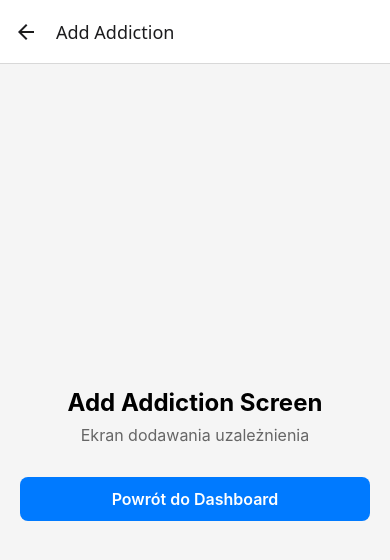
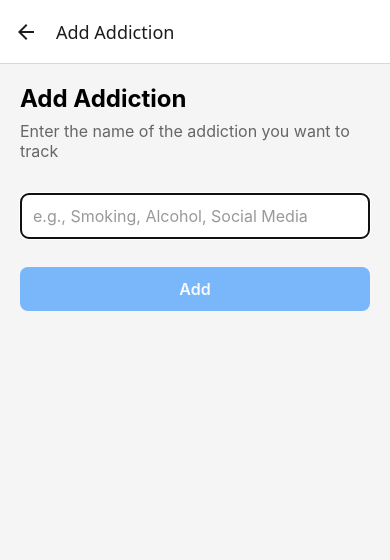
Before and after one commit to PiotrO9/Streakly, a React Native app in the folder mobile/: screen /AddAddiction in a window 390 px wide. Shown: the top 560 px of the page. Built offline with nearby package versions, Linux system fonts and the light colour scheme.

Commit message:
feat(screen): add addiction screen UI skeleton

```diff
--- a/mobile/src/screens/addiction/AddAddictionScreen.tsx
+++ b/mobile/src/screens/addiction/AddAddictionScreen.tsx
@@ -1,22 +1,57 @@
+import { useState } from 'react';
 import { StyleSheet, Text, View } from 'react-native';
 
 import type { RootStackNavigationProp } from '@/app/navigation/types';
 import { Button } from '@/components/ui/Button';
+import { Input } from '@/components/ui/Input';
 import { COLORS } from '@/constants/colors';
 import { useNavigation } from '@react-navigation/native';
 
+/**
+ * Add Addiction screen - UI skeleton for adding a new addiction
+ * Minimal implementation without validation or persistence logic
+ */
 export function AddAddictionScreen() {
   const navigation = useNavigation<RootStackNavigationProp<'AddAddiction'>>();
+  const [addictionName, setAddictionName] = useState('');
 
   function handleGoBack() {
     navigation.goBack();
   }
 
+  function handleSubmit() {
+    // TODO: Add validation and persistence logic
+    console.log('Submit addiction:', addictionName);
+    // TODO: Navigate back after successful submission
+  }
+
   return (
     <View style={styles.container}>
-      <Text style={styles.title}>Add Addiction Screen</Text>
-      <Text style={styles.subtitle}>Ekran dodawania uzależnienia</Text>
-      <Button title="Powrót do Dashboard" onPress={handleGoBack} />
+      <View style={styles.content}>
+        <Text style={styles.title}>Add Addiction</Text>
+        <Text style={styles.subtitle}>
+          Enter the name of the addiction you want to track
+        </Text>
+
+        <View style={styles.form}>
+          <Input
+            label="Addiction name"
+            placeholder="e.g., Smoking, Alcohol, Social Media"
+            value={addictionName}
+            onChangeText={setAddictionName}
+            accessibilityLabel="Addiction name input"
+            autoFocus
+          />
+
+          <View style={styles.buttonContainer}>
+            <Button
+              title="Add"
+              onPress={handleSubmit}
+              disabled={!addictionName.trim()}
+            />
+          </View>
+        </View>
+      </View>
     </View>
   );
 }
@@ -25,20 +60,26 @@ const styles = StyleSheet.create({
   container: {
     backgroundColor: COLORS.background,
     flex: 1,
-    justifyContent: 'center',
+  },
+  content: {
+    flex: 1,
     padding: 20,
-  },
-  subtitle: {
-    color: COLORS.textSecondary,
-    fontSize: 16,
-    marginBottom: 32,
-    textAlign: 'center',
   },
   title: {
     color: COLORS.text,
     fontSize: 24,
     fontWeight: 'bold',
     marginBottom: 8,
-    textAlign: 'center',
+  },
+  subtitle: {
+    color: COLORS.textSecondary,
+    fontSize: 16,
+    marginBottom: 32,
+  },
+  form: {
+    gap: 20,
+  },
+  buttonContainer: {
+    marginTop: 8,
   },
 });
```
